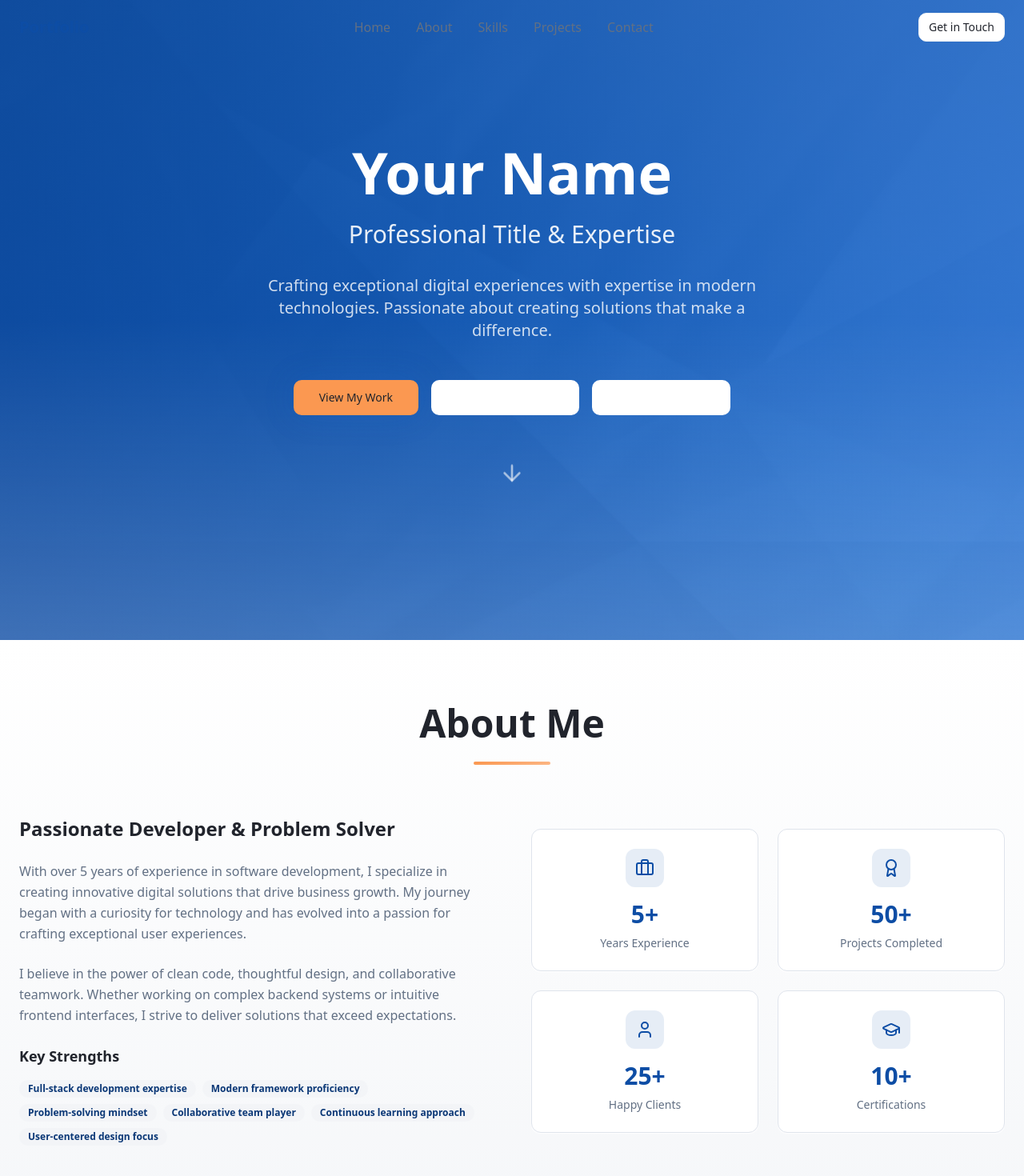
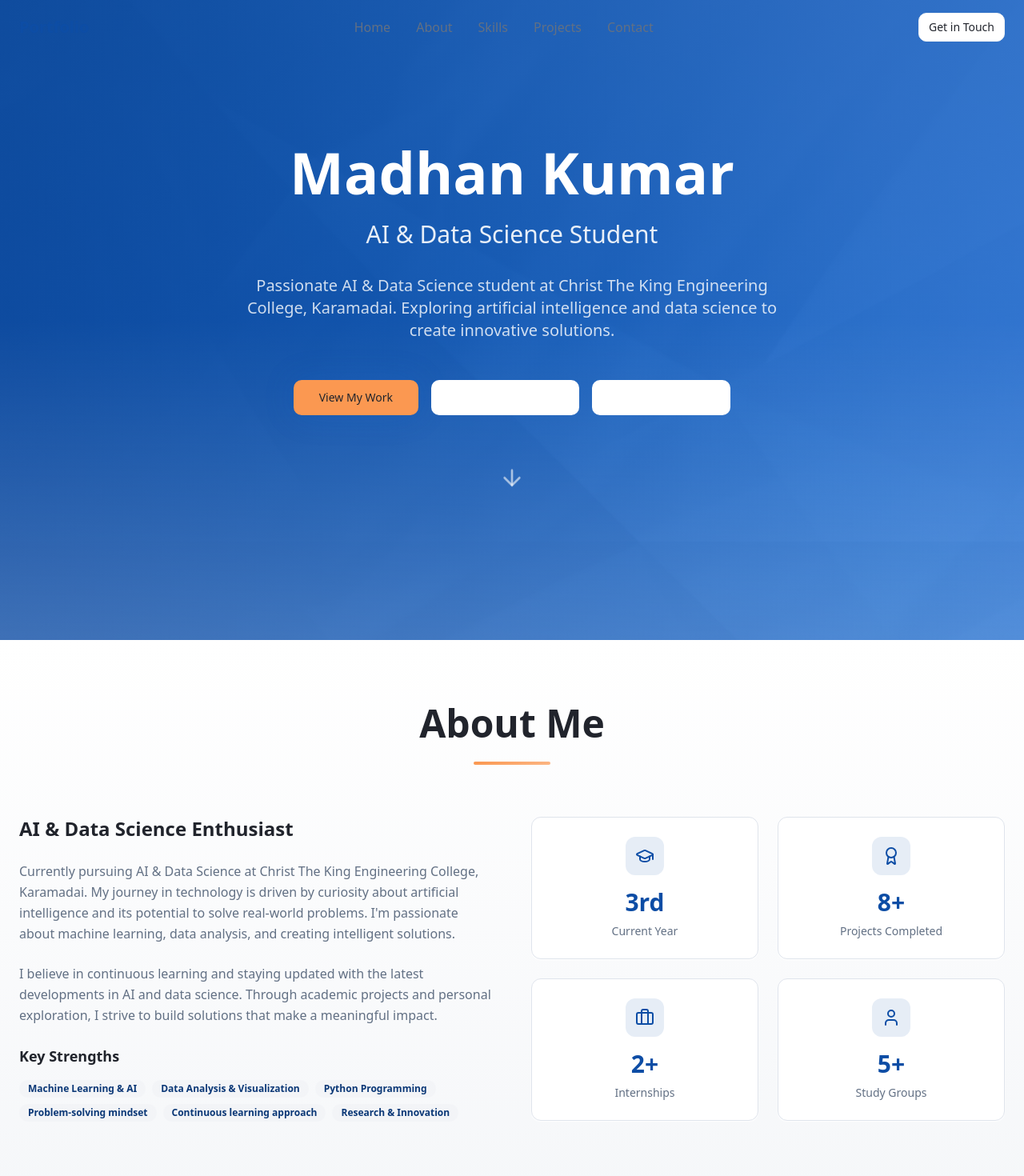
Before and after one commit to Madhan-12-rgb/Madhan-Kumar-portfolio, a React (Vite) app: page / in a window 1280 px wide. Shown: the top 1470 px of the page at 80% size. Built offline with nearby package versions, Linux system fonts and the light colour scheme; the HTML template or start-up script is replaced by a standard one.

Commit message:
Update portfolio with personal details

```diff
--- a/src/components/About.tsx
+++ b/src/components/About.tsx
@@ -4,19 +4,19 @@ import { User, Briefcase, GraduationCap, Award } from 'lucide-react';
 
 const About = () => {
   const stats = [
-    { icon: Briefcase, label: 'Years Experience', value: '5+' },
-    { icon: Award, label: 'Projects Completed', value: '50+' },
-    { icon: User, label: 'Happy Clients', value: '25+' },
-    { icon: GraduationCap, label: 'Certifications', value: '10+' },
+    { icon: GraduationCap, label: 'Current Year', value: '3rd' },
+    { icon: Award, label: 'Projects Completed', value: '8+' },
+    { icon: Briefcase, label: 'Internships', value: '2+' },
+    { icon: User, label: 'Study Groups', value: '5+' },
   ];
 
   const highlights = [
-    'Full-stack development expertise',
-    'Modern framework proficiency',
+    'Machine Learning & AI',
+    'Data Analysis & Visualization',
+    'Python Programming',
     'Problem-solving mindset',
-    'Collaborative team player',
     'Continuous learning approach',
-    'User-centered design focus',
+    'Research & Innovation',
   ];
 
   return (
@@ -32,20 +32,20 @@ const About = () => {
         <div className="grid lg:grid-cols-2 gap-12 items-center">
           <div className="space-y-6">
             <h3 className="text-2xl font-semibold text-foreground mb-4">
-              Passionate Developer & Problem Solver
+              AI & Data Science Enthusiast
             </h3>
 
             <p className="text-muted-foreground leading-relaxed mb-6">
-              With over 5 years of experience in software development, I specialize in creating
-              innovative digital solutions that drive business growth. My journey began with a
-              curiosity for technology and has evolved into a passion for crafting exceptional
-              user experiences.
+              Currently pursuing AI & Data Science at Christ The King Engineering College, Karamadai.
+              My journey in technology is driven by curiosity about artificial intelligence and its
+              potential to solve real-world problems. I'm passionate about machine learning,
+              data analysis, and creating intelligent solutions.
             </p>
 
             <p className="text-muted-foreground leading-relaxed mb-8">
-              I believe in the power of clean code, thoughtful design, and collaborative teamwork.
-              Whether working on complex backend systems or intuitive frontend interfaces,
-              I strive to deliver solutions that exceed expectations.
+              I believe in continuous learning and staying updated with the latest developments
+              in AI and data science. Through academic projects and personal exploration,
+              I strive to build solutions that make a meaningful impact.
             </p>
 
             <div className="space-y-4">
--- a/src/components/Contact.tsx
+++ b/src/components/Contact.tsx
@@ -9,19 +9,19 @@ const Contact = () => {
     {
       icon: Mail,
       label: 'Email',
-      value: 'your.email@example.com',
-      href: 'mailto:your.email@example.com',
+      value: 'madhank092004@gmail.com',
+      href: 'mailto:madhank092004@gmail.com',
     },
     {
       icon: Phone,
       label: 'Phone',
-      value: '+1 (555) 123-4567',
-      href: 'tel:+15551234567',
+      value: '+91 9629837671',
+      href: 'tel:+919629837671',
     },
     {
       icon: MapPin,
       label: 'Location',
-      value: 'Your City, Country',
+      value: 'Karamadai, Tamil Nadu',
       href: '#',
     },
   ];
--- a/src/components/Hero.tsx
+++ b/src/components/Hero.tsx
@@ -24,16 +24,16 @@ const Hero = () => {
       <div className="container mx-auto px-6 text-center relative z-10">
         <div className="max-w-4xl mx-auto">
           <h1 className="text-5xl md:text-7xl font-bold text-primary-foreground mb-6 animate-fade-in">
-            Your Name
+            Madhan Kumar
           </h1>
 
           <h2 className="text-2xl md:text-3xl text-primary-foreground/90 mb-8 animate-fade-in [animation-delay:0.2s]">
-            Professional Title & Expertise
+            AI & Data Science Student
           </h2>
 
           <p className="text-lg md:text-xl text-primary-foreground/80 mb-12 max-w-2xl mx-auto leading-relaxed animate-fade-in [animation-delay:0.4s]">
-            Crafting exceptional digital experiences with expertise in modern technologies.
-            Passionate about creating solutions that make a difference.
+            Passionate AI & Data Science student at Christ The King Engineering College, Karamadai.
+            Exploring artificial intelligence and data science to create innovative solutions.
           </p>
 
           <div className="flex flex-col sm:flex-row items-center justify-center gap-4 mb-16 animate-fade-in [animation-delay:0.6s]">
```
